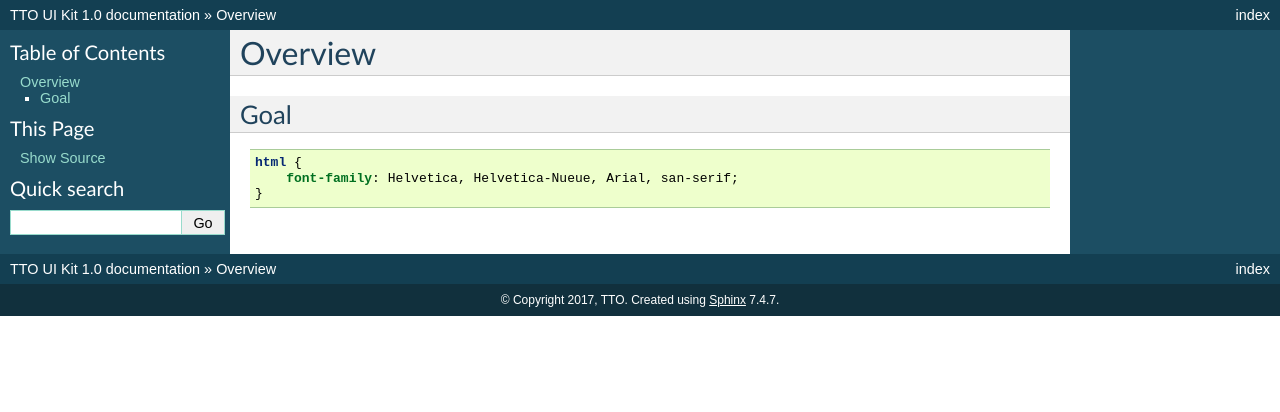
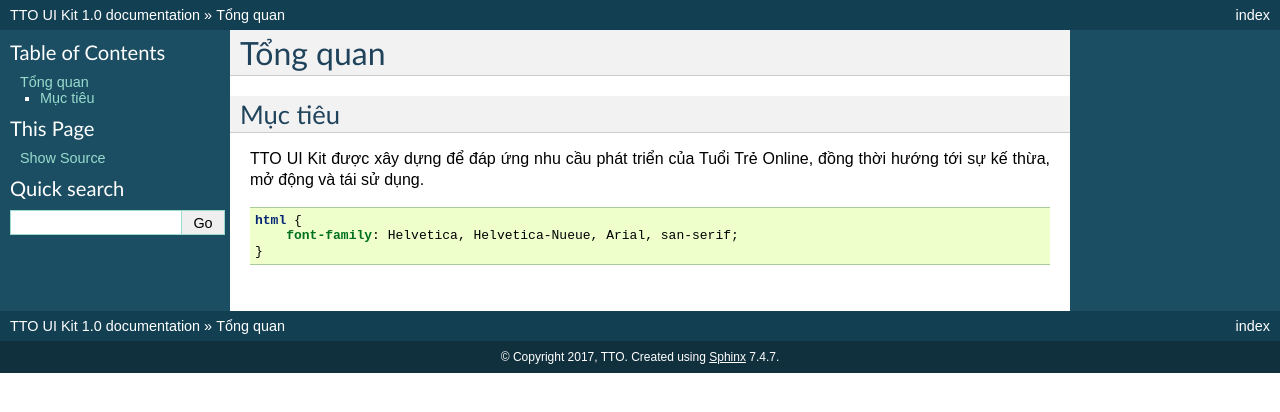
Before and after one commit to TT-O/TTO-UI-Kit, a Sphinx documentation site: the page built from docs/index.rst, in a window 1280 px wide. Shown: the top 412 px of the page. Built offline with Sphinx 7.4.7, drawn with Linux system fonts in a browser that asks for light colours.

Commit message:
Init docs

```diff
--- a/docs/index.rst
+++ b/docs/index.rst
@@ -1,8 +1,11 @@
-Overview
-========
+Tổng quan
+=========
 
-Goal
-~~~~
+Mục tiêu
+~~~~~~~~
+
+TTO UI Kit được xây dựng để đáp ứng nhu cầu phát triển của Tuổi Trẻ Online, đồng thời hướng tới sự kế thừa, mở động và tái sử dụng.
+
 
 .. code-block:: css
 
```
